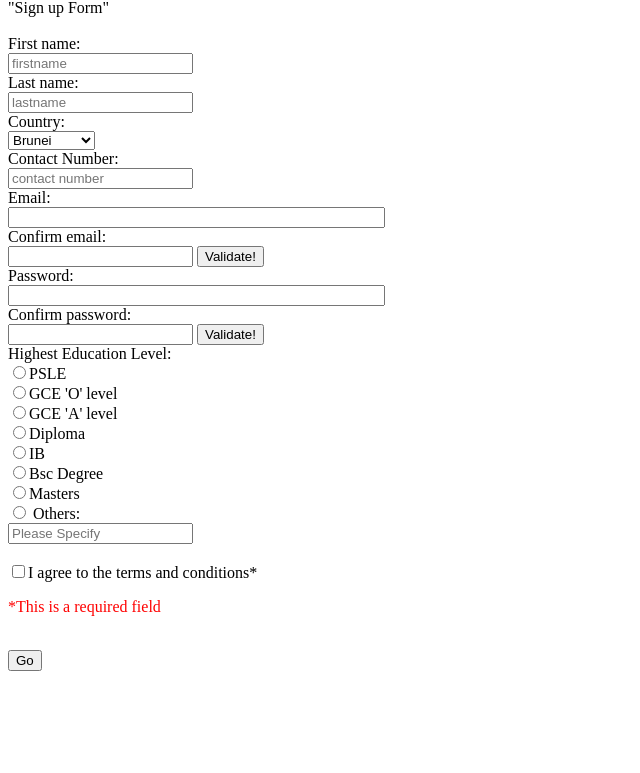
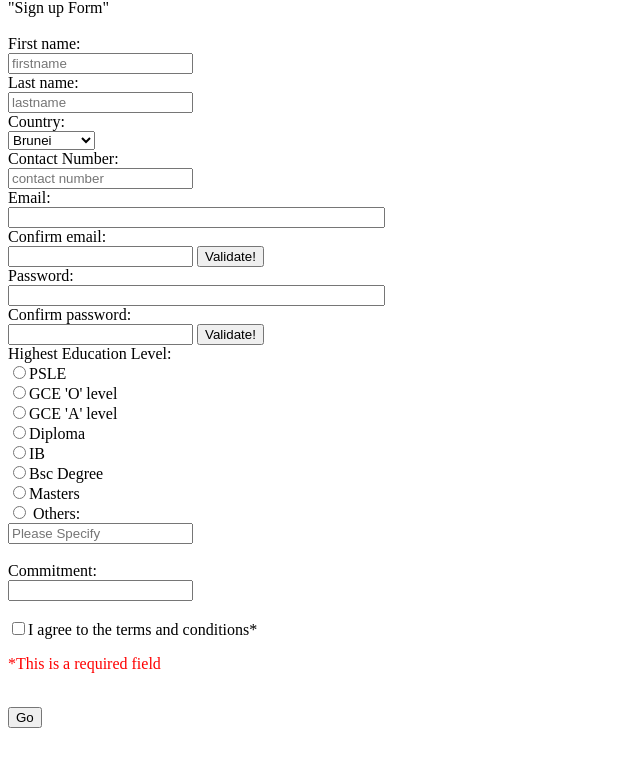
Before and after one commit to bokwoon95/flask-app, a Flask app: page /form in a window 1280 px wide. Shown: the part 27-800 px from the top of the page, without its empty margins (0-640 px from the left). Run offline with Flask 2, Linux system fonts and the light colour scheme.

Commit message:
add commitment key

```diff
--- a/routes.py
+++ b/routes.py
@@ -7,7 +7,8 @@ users = [{"firstname":"a",
 "email":"@mail.com",
 "countries":"countries",
 "contactnumber":"123",
-"password":"password"}]
+"password":"password",
+"commitment":3}]
 
 @app.route("/form")
 def signupform():
@@ -20,7 +21,8 @@ def handle_data():
     "email": request.form["email1"],
     "countries": request.form['countries'],
     "contactnumber": request.form['contactnumber'],
-    "password": request.form["password1"]}
+    "password": request.form["password1"],
+    "commitment": request.form["commitment"]}
     global users
     users.append(user)
     return redirect('/data')
--- a/templates/start.html
+++ b/templates/start.html
@@ -65,6 +65,10 @@
   <input type="text" name='group1' placeholder="Please Specify"><br>
 
 
+  <br>
+  Commitment:<br>
+  <input type="number" name="commitment">
+  <br>
 
   <br>
   <input type="checkbox" required>I agree to the terms and conditions*
--- a/templates/userdata.html
+++ b/templates/userdata.html
@@ -4,5 +4,6 @@
   <p>email: {{user.email}}</p>
   <p>countries: {{user.countries}}</p>
   <p>password: {{user.password}}</p>
+  <p>commitment: {{user.commitment}} months</p>
   <p>END OF USER</p>
   {% endfor %}
```
